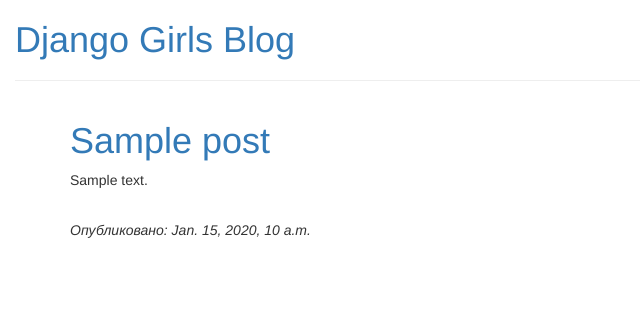
After one commit to BCE-yMPyT/rpapp, a Django app: template rpapp/templates/rpapp/post_detail.html in a window 1280 px wide. The commit adds this page. Shown: the top 309 px of the page, without its empty margins (0-640 px from the left). Run offline with Django 3.2, Linux system fonts and the light colour scheme; the template is opened without the code that fills it: most values are stand-ins (such as "Sample title", 1, 10 or a date in 2020); some libraries are stand-ins or nearby versions.

Commit message:
Added viev, template, CSS for app.

```diff
--- a/mysite/settings.py
+++ b/mysite/settings.py
@@ -122,4 +122,6 @@
 
 STATIC_ROOT = os.path.join(BASE_DIR, 'static')
 
+MEDIA_URL = '/static/staticfiles/'
+
 MEDIA_ROOT = os.path.join(BASE_DIR, 'static/staticfiles')
--- /dev/null
+++ b/rpapp/static/css/rpapp.css
@@ -0,0 +1,38 @@
+
+body {
+    padding-left: 15px;
+}
+
+.page-header {
+    background-color: #fff;
+    margin-top: 0;
+    padding: 20px 20px 20px 40px;
+}
+
+.page-header h1, .page-header h1 a, .page-header h1 a:visited, .page-header h1 a:active {
+    font-size: 36pt;
+    text-decoration: none;
+}
+
+.content {
+    margin-left: 40px;
+}
+
+.save {
+    float: right;
+}
+
+.post-form textarea, .post-form input {
+    width: 100%;
+}
+
+.top-menu, .top-menu:hover, .top-menu:visited {
+    color: #ffffff;
+    float: right;
+    font-size: 26pt;
+    margin-right: 20px;
+}
+
+.post {
+    margin-bottom: 70px;
+}
--- /dev/null
+++ b/rpapp/templates/rpapp/base.html
@@ -0,0 +1,30 @@
+<!DOCTYPE html>
+{% load staticfiles %}
+<html lang="en">
+
+<head>
+    <meta charset="UTF-8">
+    <title>Post list</title>
+    <link rel="stylesheet" href="//maxcdn.bootstrapcdn.com/bootstrap/3.2.0/css/bootstrap.min.css">
+    <link rel="stylesheet" href="//maxcdn.bootstrapcdn.com/bootstrap/3.2.0/css/bootstrap-theme.min.css">
+    <link rel="stylesheet" href="{% static 'css/rpapp.css' %}">
+</head>
+
+<body>
+
+    <div>
+        <h1><a href="/">Django Girls Blog</a></h1>
+        <hr>
+    </div>
+
+    <div class="content container">
+        <div class="row">
+            <div class="col-md-8">
+                {% block content %}
+                {% endblock %}
+            </div>
+        </div>
+    </div>
+
+</body>
+</html>
--- /dev/null
+++ b/rpapp/templates/rpapp/post_detail.html
@@ -0,0 +1,14 @@
+{% extends 'rpapp/base.html' %}
+
+{% block content %}
+    <div class="post">
+        <h1><a href="{% url 'post_detail' pk=post.pk %}">{{ post.title }}</a></h1>
+        <p>{{ post.text|linebreaksbr }}</p>
+        </br>
+        {% if post.published_date %}
+            <p><em>Опубликовано: {{ post.published_date }}</em></p>
+        {% endif %}
+        <!-- <p><img src="{{ post.picture.url }}" alt="image of this object"></p> -->
+
+    </div>
+{% endblock %}
--- a/rpapp/urls.py
+++ b/rpapp/urls.py
@@ -1,6 +1,8 @@
 from django.conf.urls import url
 from . import views
 
+
 urlpatterns = [
     url(r'^$', views.post_list, name='post_list'),
+    url(r'^post/(?P<pk>\d+)/$', views.post_detail, name='post_detail'),
 ]
--- a/rpapp/views.py
+++ b/rpapp/views.py
@@ -1,4 +1,4 @@
-from django.shortcuts import render
+from django.shortcuts import render, get_object_or_404
 from .models import Post
 from django.utils import timezone
 
@@ -7,3 +7,7 @@
 def post_list(request):
     posts = Post.objects.filter(published_date__lte=timezone.now()).order_by('published_date')
     return render(request, 'rpapp/post_list.html', {'posts': posts})
+
+def post_detail(request, pk):
+    post = get_object_or_404(Post, pk=pk)
+    return render(request, 'rpapp/post_detail.html', {'post': post})
```
Also changed, not shown: rpapp/templates/rpapp/post_list.html (+13 -9 lines), 4 other files.
